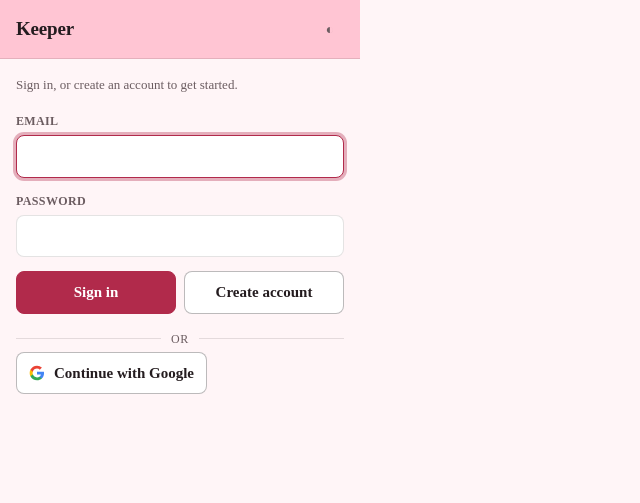
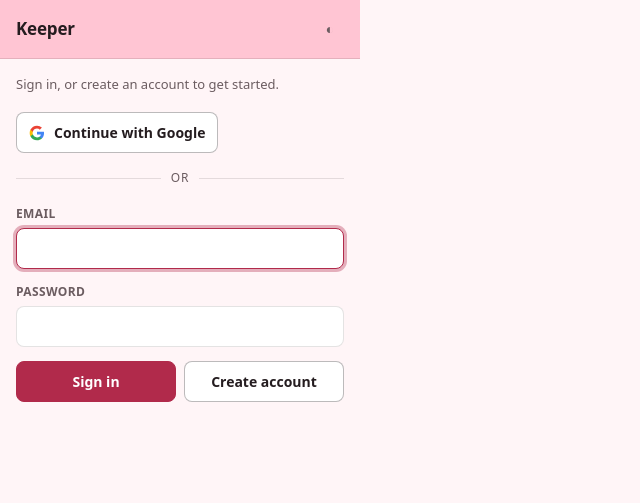
Before and after one commit to snuedev/keeper-extension, a website built with Vite: page chrome-extension/src/popup.html in a window 1280 px wide. Shown: the whole page, without its empty margins (0-640 px from the left). Built offline with nearby package versions, Linux system fonts and the light colour scheme; some packages are replaced by stand-ins of ours; no server answers.

Commit message:
Revert to the system font, put Google sign-in above the form
The Times New Roman switch is undone: body goes back to the system-ui
stack at 14px and the header title to its old 17px/650. The theme
glyphs no longer need a sans stack of their own, since the one they
inherit is sans again, so that override goes too.

Google sign-in moves above the email form, with the divider between
them, which is where most sign-in pages put it. It picks up the top
margin the form used to carry under the hint.

```diff
--- a/chrome-extension/src/styles.css
+++ b/chrome-extension/src/styles.css
@@ -45,10 +45,8 @@
   margin: 0;
   background-color: var(--ground);
   color: var(--ink);
-  /* Liberation Serif is the metric-compatible stand-in shipped by Linux
-     distributions, which have no Times New Roman of their own. */
-  font-family: "Times New Roman", Times, "Liberation Serif", serif;
-  font-size: 15px;
+  font-family: system-ui, -apple-system, "Segoe UI", sans-serif;
+  font-size: 14px;
   line-height: 1.5;
   -webkit-font-smoothing: antialiased;
 }
@@ -82,8 +80,8 @@
 
 .header__title {
   margin: 0;
-  font-size: 19px;
-  font-weight: 700;
+  font-size: 17px;
+  font-weight: 650;
   letter-spacing: -0.01em;
 }
 
@@ -247,6 +245,7 @@
   align-items: center;
   justify-content: center;
   gap: 9px;
+  margin-top: 18px;
 }
 
 .button--google svg {
@@ -257,7 +256,7 @@
   display: flex;
   align-items: center;
   gap: 10px;
-  margin: 16px 0 4px;
+  margin: 16px 0 0;
   color: var(--muted);
   font-size: 12px;
   letter-spacing: 0.06em;
@@ -282,13 +281,10 @@
   font-weight: 500;
 }
 
-/* The theme glyphs have no Times New Roman shapes and would fall back to
-   whatever font does carry them, at an unpredictable size. */
 .button--icon {
   flex: 0 0 auto;
   width: 28px;
   padding: 5px 0;
-  font-family: system-ui, sans-serif;
   font-size: 14px;
   line-height: 1.25;
   text-align: center;
--- a/chrome-extension/src/views/auth-view.js
+++ b/chrome-extension/src/views/auth-view.js
@@ -26,6 +26,17 @@
     </header>
     <main class="panel">
       <p class="panel__hint">Sign in, or create an account to get started.</p>
+
+      <button
+        class="button button--google"
+        type="button"
+        data-action="google"
+      >
+        ${GOOGLE_MARK}
+        Continue with Google
+      </button>
+
+      <p class="divider">or</p>
 
       <form class="form" novalidate>
         <label class="field">
@@ -58,16 +69,6 @@
         </div>
       </form>
 
-      <p class="divider">or</p>
-
-      <button
-        class="button button--google"
-        type="button"
-        data-action="google"
-      >
-        ${GOOGLE_MARK}
-        Continue with Google
-      </button>
     </main>
   `;
 
```
Also changed, not shown: docs/PLAN.md (+1 -6 lines).
